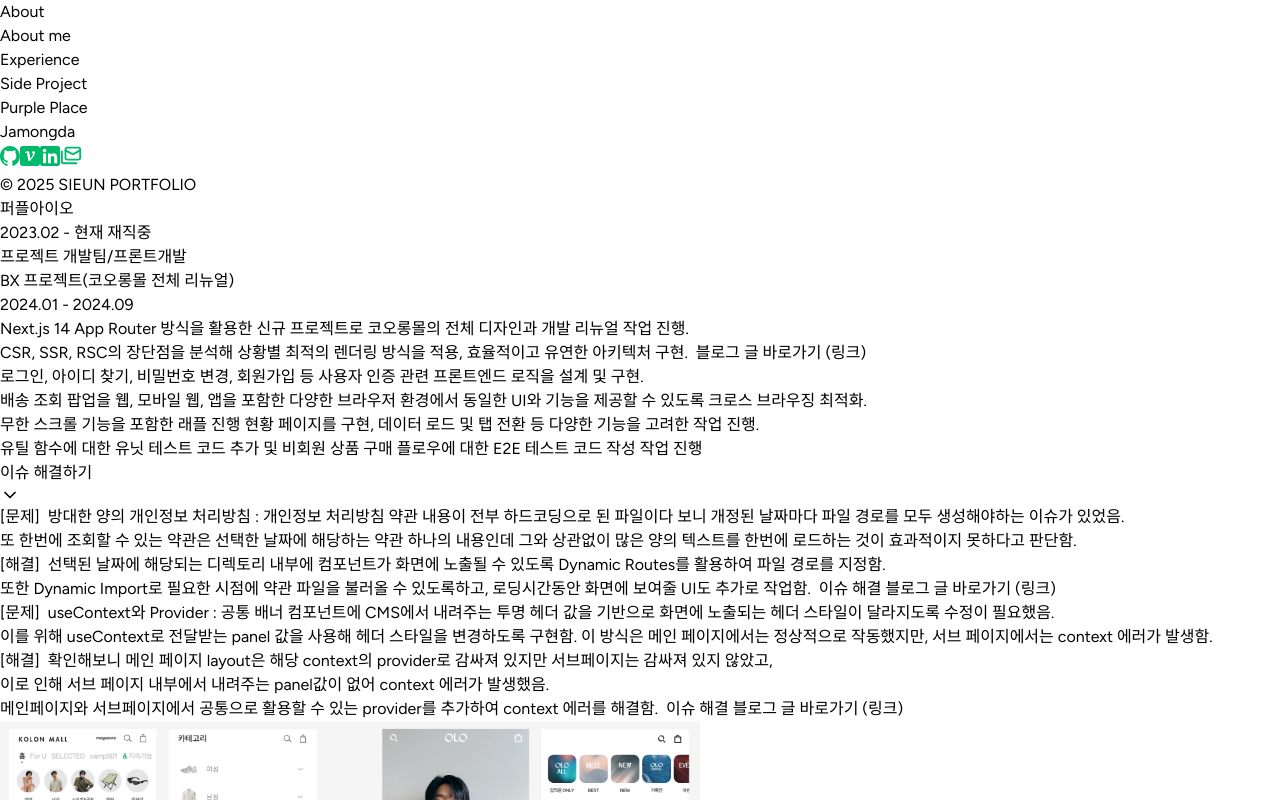
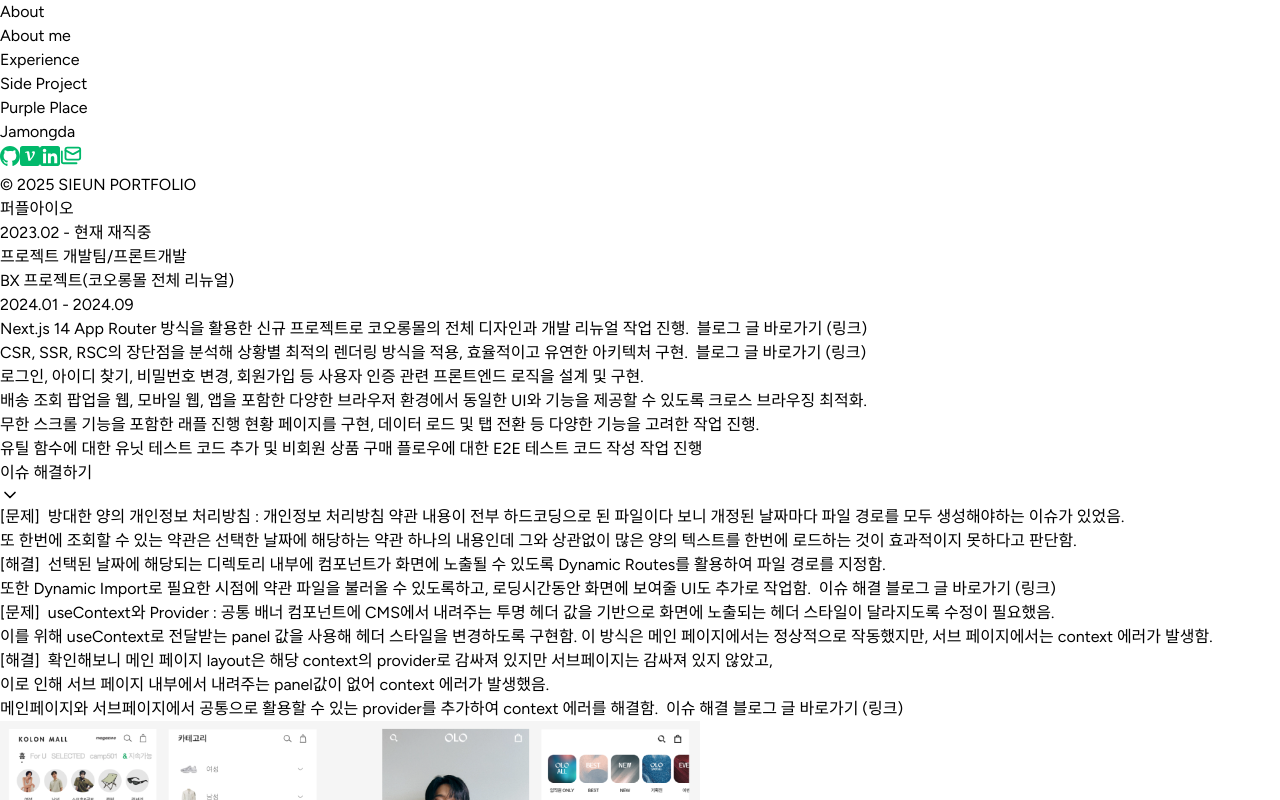
Before and after one commit to Sienna98/portfolio-sieun, a Next.js app: page /Experience in a window 1280 px wide. Shown: the top 800 px of the page. Built offline with nearby package versions, Linux system fonts and the light colour scheme.

Commit message:
블로그 링크 추가

```diff
--- a/src/data/experience-data.tsx
+++ b/src/data/experience-data.tsx
@@ -11,7 +11,21 @@ export const ExperienceList = [
         list: [
           {
             contents: [
-              "Next.js 14 App Router 방식을 활용한 신규 프로젝트로 코오롱몰의 전체 디자인과 개발 리뉴얼 작업 진행.",
+              <div className="leading-6 mt-1.5">
+                <span>
+                  Next.js 14 App Router 방식을 활용한 신규 프로젝트로 코오롱몰의
+                  전체 디자인과 개발 리뉴얼 작업 진행.
+                </span>
+                &nbsp;&nbsp;
+                <a
+                  href="https://velog.io/@tldms0827/App-Router-with-Next.js-13"
+                  target="_blank"
+                  rel="noopener noreferrer"
+                  className="text-[#969696] border-b border-gray-600"
+                >
+                  블로그 글 바로가기 (링크)
+                </a>
+              </div>,
               <div className="leading-6 mt-1.5">
                 <span>
                   CSR, SSR, RSC의 장단점을 분석해 상황별 최적의 렌더링 방식을
```
